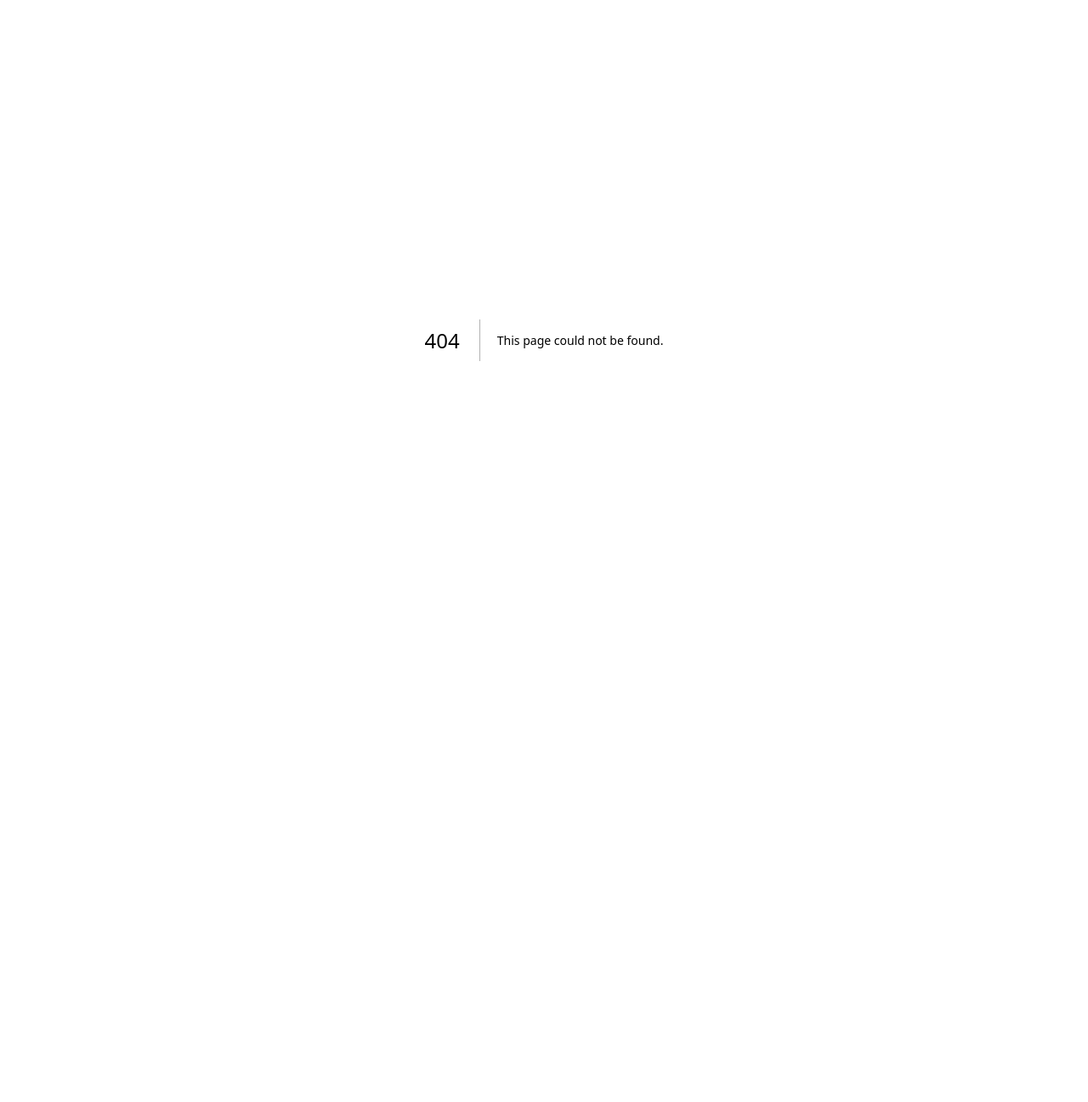
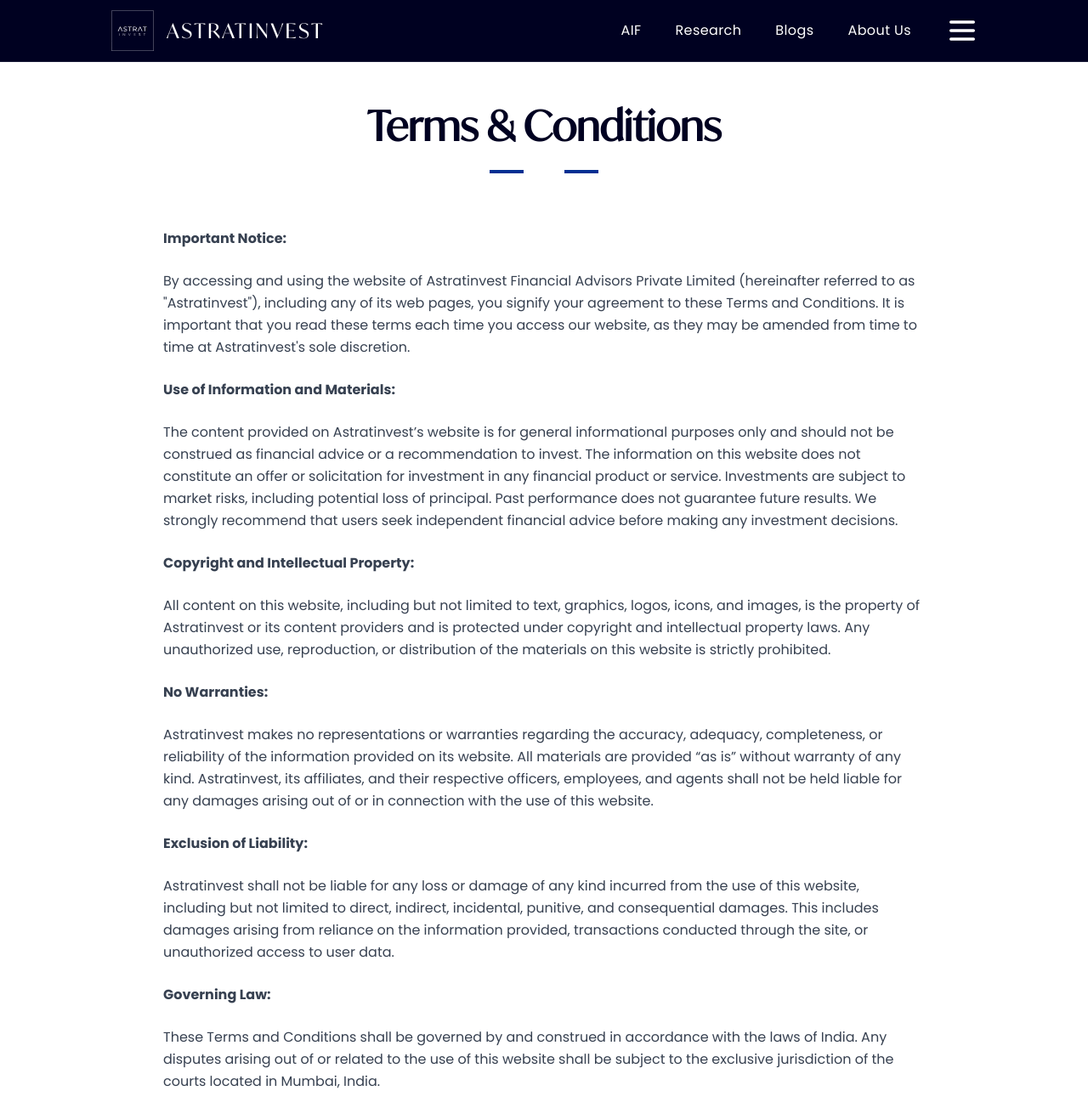
Before and after one commit to tholiaapoorv/astratinvest, a Next.js app: page /terms-and-conditions in a window 1280 px wide. Before the commit this address had no page. Shown: the top 1297 px of the page at 85% size. Before the commit the page ends 800 px from the top, so only its background shows below. Built offline with nearby package versions, Linux system fonts and the light colour scheme.

Commit message:
Create page.tsx

```diff
--- /dev/null
+++ b/app/terms-and-conditions/page.tsx
@@ -0,0 +1,87 @@
+import React from "react";
+import NavBar from "@/components/NavBar";
+import Footer from "@/components/Footer";
+
+const TermsAndConditionsPage = () => {
+  return (
+    <div>
+      <NavBar />
+
+      <main className="flex flex-col items-center justify-center w-full overflow-hidden px-6 pt-28 pb-16 bg-white text-[#000121]">
+        {/* Heading */}
+        <section className="text-center mb-8">
+          <h1 className="font-ivy text-[min(6vw,6vh)] font-bold text-[#000121]">
+            Terms & Conditions
+          </h1>
+          <div className="mx-auto mt-4 mb-8 h-1 w-32 bg-[#032f92] relative">
+            <div className="absolute left-1/2 top-0 h-1 w-12 -translate-x-1/2 bg-white"></div>
+          </div>
+        </section>
+
+        {/* Content */}
+        <section className="max-w-4xl w-full space-y-6 text-left font-poppins text-gray-700 text-base leading-relaxed">
+
+          <p><strong>Important Notice:</strong></p>
+          <p>
+            By accessing and using the website of Astratinvest Financial Advisors Private Limited (hereinafter referred to as "Astratinvest"), including any of its web pages, you signify your agreement to these Terms and Conditions. It is important that you read these terms each time you access our website, as they may be amended from time to time at Astratinvest's sole discretion.
+          </p>
+
+          <p><strong>Use of Information and Materials:</strong></p>
+          <p>
+            The content provided on Astratinvest’s website is for general informational purposes only and should not be construed as financial advice or a recommendation to invest. The information on this website does not constitute an offer or solicitation for investment in any financial product or service. Investments are subject to market risks, including potential loss of principal. Past performance does not guarantee future results. We strongly recommend that users seek independent financial advice before making any investment decisions.
+          </p>
+
+          <p><strong>Copyright and Intellectual Property:</strong></p>
+          <p>
+            All content on this website, including but not limited to text, graphics, logos, icons, and images, is the property of Astratinvest or its content providers and is protected under copyright and intellectual property laws. Any unauthorized use, reproduction, or distribution of the materials on this website is strictly prohibited.
+          </p>
+
+          <p><strong>No Warranties:</strong></p>
+          <p>
+            Astratinvest makes no representations or warranties regarding the accuracy, adequacy, completeness, or reliability of the information provided on its website. All materials are provided “as is” without warranty of any kind. Astratinvest, its affiliates, and their respective officers, employees, and agents shall not be held liable for any damages arising out of or in connection with the use of this website.
+          </p>
+
+          <p><strong>Exclusion of Liability:</strong></p>
+          <p>
+            Astratinvest shall not be liable for any loss or damage of any kind incurred from the use of this website, including but not limited to direct, indirect, incidental, punitive, and consequential damages. This includes damages arising from reliance on the information provided, transactions conducted through the site, or unauthorized access to user data.
+          </p>
+
+          <p><strong>Governing Law:</strong></p>
+          <p>
+            These Terms and Conditions shall be governed by and construed in accordance with the laws of India. Any disputes arising out of or related to the use of this website shall be subject to the exclusive jurisdiction of the courts located in Mumbai, India.
+          </p>
+
+          <p><strong>Privacy and Security:</strong></p>
+          <p>
+            Astratinvest is committed to maintaining the confidentiality of its users. We collect and process personal data in accordance with our Privacy Policy, which outlines how we collect, use, and protect your personal information. Users are encouraged to review the Privacy Policy before using the website.
+          </p>
+
+          <p><strong>Hyperlinks:</strong></p>
+          <p>
+            This website may contain links to external websites for your convenience. Astratinvest is not responsible for the content, accuracy, or privacy practices of these third-party sites. Users should review the terms and privacy policies of those sites before engaging with them.
+          </p>
+
+          <p><strong>Amendments:</strong></p>
+          <p>
+            Astratinvest reserves the right to update or change these Terms and Conditions at any time. Any modifications will be effective immediately upon posting. Continued use of the website after such changes constitutes your acceptance of the revised terms.
+          </p>
+
+          <p><strong>Contact Information:</strong></p>
+          <p>
+            If you have any questions or concerns about these Terms and Conditions, please contact us at <a href="mailto:connect@astratinvest.com" className="text-[#3959E6] underline">connect@astratinvest.com</a>.
+          </p>
+
+          <p><strong>Acknowledgment:</strong></p>
+          <p>
+            By using Astratinvest’s website, you confirm that you have read, understood, and agreed to these Terms and Conditions in full.
+          </p>
+
+        </section>
+      </main>
+
+      <Footer />
+    </div>
+  );
+};
+
+export default TermsAndConditionsPage;
```
